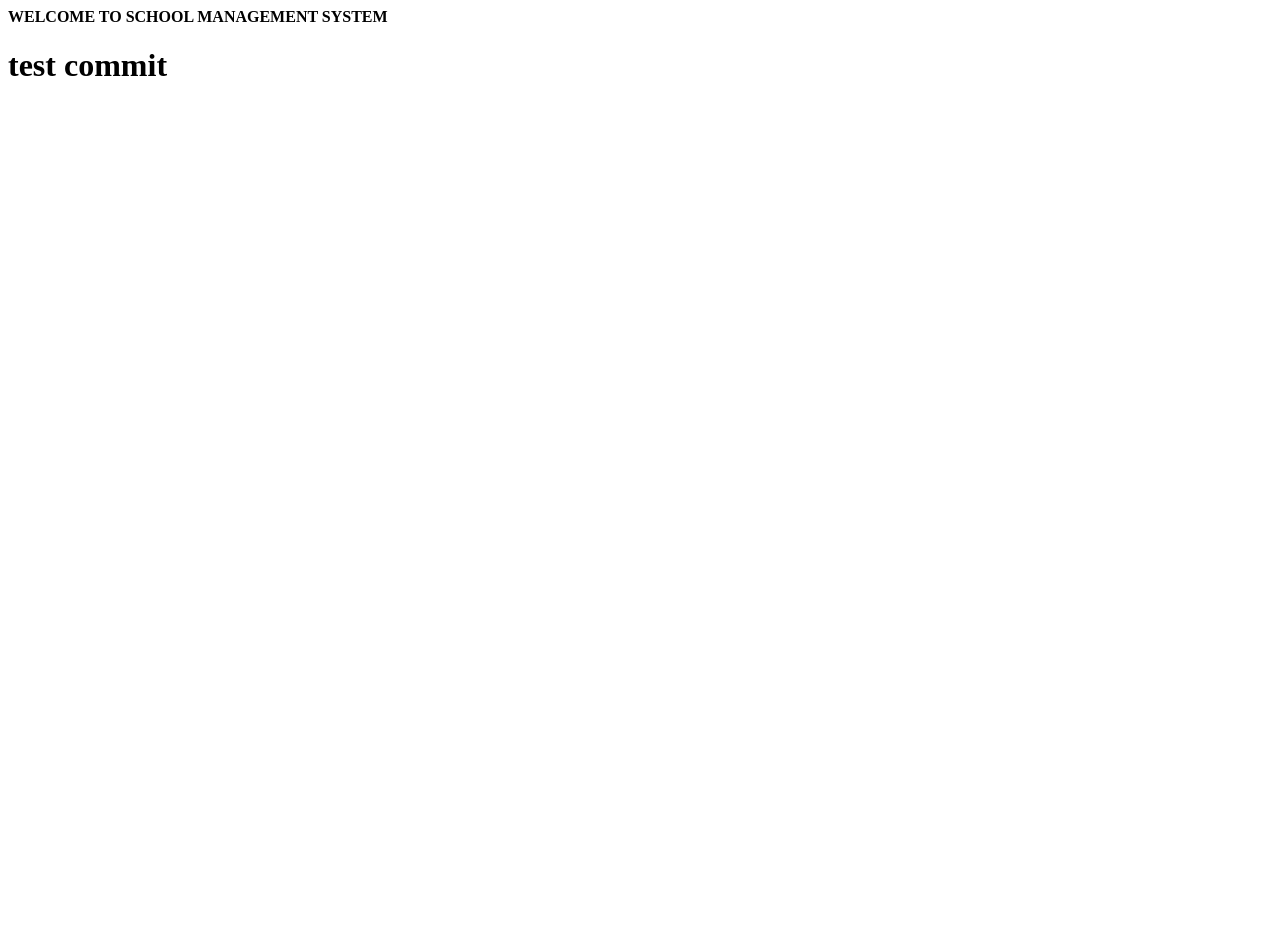
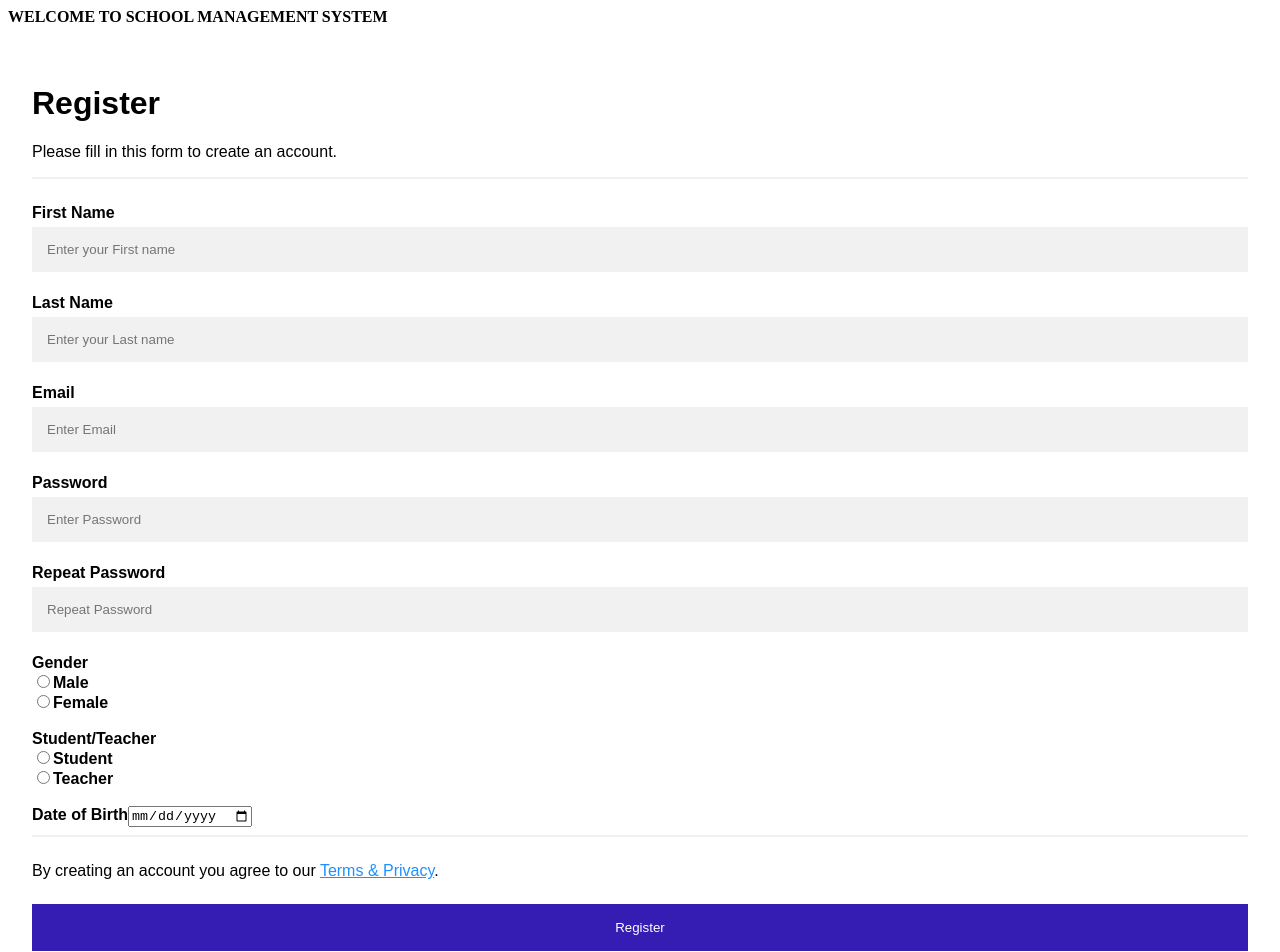
Before and after one commit to RAJAPRADHAN242004/schoolManagementSystemFrontEnd, an Angular app: page / in a window 1280 px wide. Shown: the top 952 px of the page. Before the commit the page ends 800 px from the top, so only its background shows below. Built offline with nearby package versions, Linux system fonts and the light colour scheme.

Commit message:
register component added

```diff
--- a/src/app/app.component.html
+++ b/src/app/app.component.html
@@ -1,2 +1,2 @@
 <h4>WELCOME TO SCHOOL MANAGEMENT SYSTEM</h4>
-<h1>test commit</h1>
+<app-register></app-register>
--- a/src/app/app.module.ts
+++ b/src/app/app.module.ts
@@ -3,10 +3,12 @@ import { BrowserModule } from '@angular/platform-browser';
 
 import { AppRoutingModule } from './app-routing.module';
 import { AppComponent } from './app.component';
+import { RegisterComponent } from './register/register.component';
 
 @NgModule({
   declarations: [
-    AppComponent
+    AppComponent,
+    RegisterComponent
   ],
   imports: [
     BrowserModule,
--- /dev/null
+++ b/src/app/register/register.component.css
@@ -0,0 +1,62 @@
+body {
+    font-family: Arial, Helvetica, sans-serif;
+    background-color: black;
+  }
+
+  * {
+    box-sizing: border-box;
+  }
+
+  /* Add padding to containers */
+  .container {
+    padding: 16px;
+    background-color: white;
+  }
+
+  /* Full-width input fields */
+  input[type=text], input[type=password] {
+    width: 100%;
+    padding: 15px;
+    margin: 5px 0 22px 0;
+    display: inline-block;
+    border: none;
+    background: #f1f1f1;
+  }
+
+  input[type=text]:focus, input[type=password]:focus {
+    background-color: #ddd;
+    outline: none;
+  }
+
+  /* Overwrite default styles of hr */
+  hr {
+    border: 1px solid #f1f1f1;
+    margin-bottom: 25px;
+  }
+
+  /* Set a style for the submit button */
+  .registerbtn {
+    background-color: #2004aa;
+    color: white;
+    padding: 16px 20px;
+    margin: 8px 0;
+    border: none;
+    cursor: pointer;
+    width: 100%;
+    opacity: 0.9;
+  }
+
+  .registerbtn:hover {
+    opacity: 1;
+  }
+
+  /* Add a blue text color to links */
+  a {
+    color: dodgerblue;
+  }
+
+  /* Set a grey background color and center the text of the "sign in" section */
+  .signin {
+    background-color: #f1f1f1;
+    text-align: center;
+  }
--- /dev/null
+++ b/src/app/register/register.component.html
@@ -0,0 +1,45 @@
+<body>
+
+    <form action="">
+      <div class="container">
+        <h1>Register</h1>
+        <p>Please fill in this form to create an account.</p>
+        <hr>
+
+        <label for="Firstname"><b>First Name</b></label>
+        <input type="text" placeholder="Enter your First name" name="First name" id="First name" required>
+
+        <label for="Last name"><b>Last Name</b></label>
+        <input type="text" placeholder="Enter your Last name" name="Last name" id="Last name" required>
+
+        <label for="email"><b>Email</b></label>
+        <input type="text" placeholder="Enter Email" name="email" id="email" required>
+
+        <label for="psw"><b>Password</b></label>
+        <input type="password" placeholder="Enter Password" name="psw" id="psw" required>
+
+        <label for="psw-repeat"><b>Repeat Password</b></label>
+        <input type="password" placeholder="Repeat Password" name="psw-repeat" id="psw-repeat" required>
+
+        <label for="Gender"><b>Gender</b></label><br>
+        <input type="radio" value="Male" name="Gender" id="Male" ><b>Male</b><br>
+        <input type="radio" value="Female" name="Gender" id="Female"><b>Female</b><br><br>
+
+        <label for="Gender"><b>Student/Teacher</b></label><br>
+        <input type="radio" value="Student" name="Student/Teacher" id="Student" ><b>Student</b><br>
+        <input type="radio" value="Teacher" name="Student/Teacher" id="Teacher"><b>Teacher</b><br><br>
+
+        <label for="DOB"><b>Date of Birth</b></label>
+        <input type="date" value="DOB" id="DOB">
+        <hr>
+        <p>By creating an account you agree to our <a href="#">Terms & Privacy</a>.</p>
+
+        <button type="submit" class="registerbtn">Register</button>
+      </div>
+
+      <div class="container signin">
+        <p>Already have an account? <a href="#">Sign in</a>.</p>
+      </div>
+    </form>
+
+    </body>
```
Also changed, not shown: src/app/register/register.component.ts (added, +10 -0 lines), 1 other file (tests, documents, lock files or other folders).
